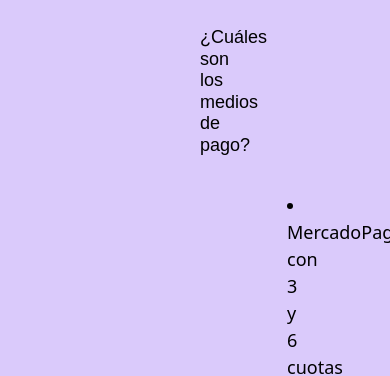
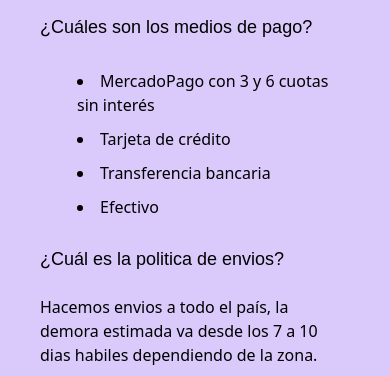
Before and after one commit to YoelDimmer/PFDimmer, a plain HTML site: page pages/FAQ.html in a window 390 px wide. Shown: the part 489-865 px from the top of the page. Drawn offline with nearby package versions, Linux system fonts and the light colour scheme.

Commit message:
FAQ responsive fix

```diff
--- a/pages/FAQ.html
+++ b/pages/FAQ.html
@@ -69,7 +69,7 @@
         <div>
             <h1 class="generic-h1">Preguntas frecuentes</h1>
         </div>
-        <body>
+        <body class="FAQ-body">
             <div>
                 <h2 class="generic-h2">¿Cuáles son los medios de pago?</h2>
             </div>
--- a/style/style.css
+++ b/style/style.css
@@ -711,3 +711,22 @@
     }
 
 }
+
+@media (max-width: 760px){
+    .FAQ-body{
+        display: flex;
+        flex-direction: column;
+    }
+
+    .FAQ-list, .FAQ-txt{
+        margin: 25px 40px;
+    }
+
+    .generic-h2{
+        margin: 20px 40px;
+    }
+
+    .FAQ-list li, .FAQ-txt{
+        font-size: 16px;
+    }
+}
```
